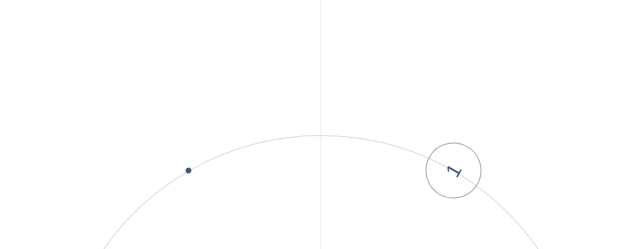
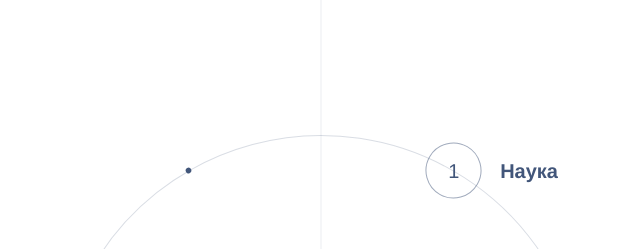
Before and after one commit to AndreiReznikov/dates, a React (Create React App) app: page / in a window 1280 px wide. Shown: the top 249 px of the page, without its empty margins (319-959 px from the left). Built offline with nearby package versions, Linux system fonts and the light colour scheme; the HTML template or start-up script is replaced by a standard one.

Commit message:
added point text

```diff
--- a/src/components/Dates/Dates.module.scss
+++ b/src/components/Dates/Dates.module.scss
@@ -57,6 +57,27 @@
     transition: transform 0.3s ease, background-color 0.3s ease;
   }
 
+  .pointContent {
+    position: relative;
+  }
+
+  .pointName {
+    position: absolute;
+    left: calc($point-radius / 2);
+    margin-left: 1.5rem;
+    font-weight: bold;
+    color: transparent;
+    transition: color 0.6s linear;
+    transition-delay: 1s;
+    pointer-events: none;
+  }
+
+  &.target {
+    .pointName {
+      color: #42567a;
+    }
+  }
+
   &.target,
   &:hover {
     .point {
--- a/src/components/Dates/Dates.tsx
+++ b/src/components/Dates/Dates.tsx
@@ -6,26 +6,32 @@ import { useGSAP } from "@gsap/react";
 const POINTS = [
   {
     id: 1,
+    name: "Наука",
     events: [],
   },
   {
     id: 2,
+    name: "Кино",
     events: [],
   },
   {
     id: 3,
+    name: "Литература",
     events: [],
   },
   {
     id: 4,
+    name: "Театр",
     events: [],
   },
   {
     id: 5,
+    name: "Спорт",
     events: [],
   },
   {
     id: 6,
+    name: "Интернет",
     events: [],
   },
 ];
@@ -45,26 +51,45 @@ const getShortestRotation = (angle: number): number => {
 
 export const Dates: React.FC = () => {
   const [targetPoint, setTargetPoint] = useState<number>(0);
+
+  const fullRotationRef = useRef<number>(SHIFT_ANGLE);
   const circleRef = useRef<HTMLDivElement>(null);
+  const pointRefs = useRef<HTMLDivElement[]>([]);
 
   useGSAP(() => {
-    if (circleRef.current) {
-      gsap.set(circleRef.current, { rotation: SHIFT_ANGLE, duration: 0 });
-    }
+    pointRefs.current.forEach((pointRef, index) => {
+      const pointAngle = index * POINT_ANGLE;
+      gsap.set(pointRef, {
+        rotate: -pointAngle - SHIFT_ANGLE,
+      });
+    });
+
+    gsap.set(circleRef.current, { rotation: SHIFT_ANGLE, duration: 0 });
   }, []);
 
   const handlePoint = (index: number) => {
-    const rotation = Number(gsap.getProperty(circleRef.current, "rotation"));
-    const currentTargetAngle = SHIFT_ANGLE - index * POINT_ANGLE - rotation;
-
-    setTargetPoint(index);
+    const currentTargetAngle =
+      SHIFT_ANGLE - index * POINT_ANGLE - fullRotationRef.current;
 
     const shortestRotation = getShortestRotation(currentTargetAngle);
 
     gsap.to(circleRef.current, {
       rotation: `+=${shortestRotation}`,
       duration: 1,
+      onUpdate: () => {
+        pointRefs.current.forEach((pointRef, index) => {
+          fullRotationRef.current = Number(
+            gsap.getProperty(circleRef.current, "rotation")
+          );
+          gsap.set(pointRef, {
+            rotate: -(index * POINT_ANGLE) - fullRotationRef.current,
+            duration: 0,
+          });
+        });
+      },
     });
+
+    setTargetPoint(index);
   };
 
   return (
@@ -92,8 +117,14 @@ export const Dates: React.FC = () => {
               //   }deg)`,
               // }}
             >
-              <div className={styles.pointContent}>
+              <div
+                ref={(el) => {
+                  if (el) pointRefs.current[index] = el;
+                }}
+                className={styles.pointContent}
+              >
                 <span className={styles.pointIndex}>{index + 1}</span>
+                <span className={styles.pointName}>{point?.name ?? ""}</span>
               </div>
             </div>
           </div>
```
